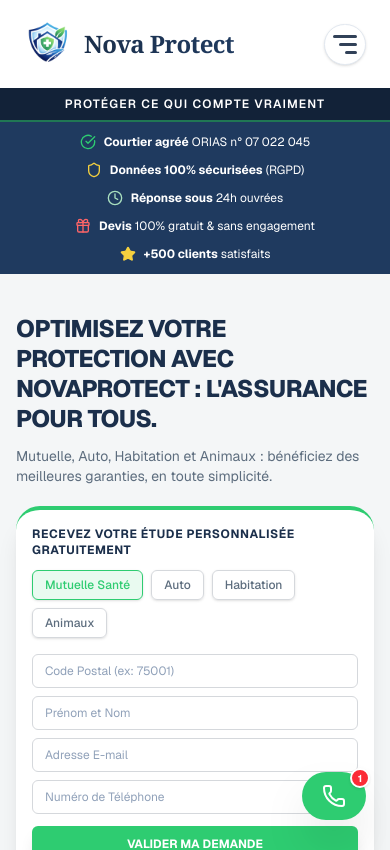
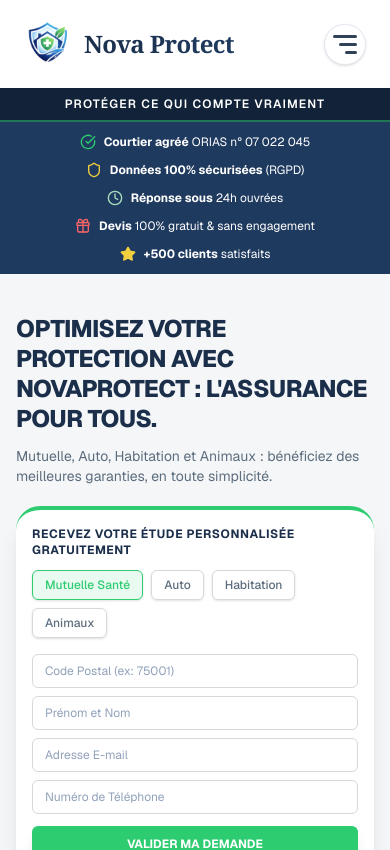
Before and after one commit to cherguirafik-sys/nova-protect, a Next.js app: page / in a window 390 px wide. Shown: the top 850 px of the page. Built offline with nearby package versions, Linux system fonts and the light colour scheme.

Commit message:
Fix merge conflicts and remove floating action button

```diff
--- a/components/Footer.tsx
+++ b/components/Footer.tsx
@@ -49,15 +49,15 @@
           </div>
         </div>
 
-        <nav aria-label="Liens légaux" className="w-full max-w-4xl mx-auto flex justify-between gap-4 text-sm text-brand-text-medium border-t border-white/10 pt-8 flex-wrap">
+        <nav aria-label="Liens légaux" className="w-full max-w-2xl mx-auto flex justify-between gap-4 text-sm text-brand-text-medium border-t border-white/10 pt-8 flex-wrap">
           <Link href="/mentions-legales" className="hover:text-white transition-colors">Mentions Légales</Link>
           <Link href="/politique-de-confidentialite" className="hover:text-white transition-colors">Politique de Confidentialité</Link>
           <Link href="/a-propos" className="hover:text-white transition-colors">À Propos</Link>
           <Link href="/blog" className="hover:text-white transition-colors">Blog</Link>
           <a href="mailto:contact@novaprotect.site" className="hover:text-white transition-colors">contact@novaprotect.site</a>
         </nav>
-        <p className="text-sm text-brand-text-medium mt-8">© 2026 Nova Protect (NovaProtect). Tous droits réservés.</p>
-      </div>
-    </footer>
+    <p className="text-sm text-brand-text-medium mt-8">© 2026 Nova Protect (NovaProtect). Tous droits réservés.</p>
+  </div>
+    </footer >
   );
 }
--- a/components/HomeClient.tsx
+++ b/components/HomeClient.tsx
@@ -266,7 +266,7 @@
       {/* FAQ SECTION */}
       <FAQ />
 
-        {/* CONTACT SECTION */}
+      {/* CONTACT SECTION */}
       <Contact />
 
       {/* FOOTER */}
@@ -314,36 +314,17 @@
             </div>
           </div>
 
-          <div className="w-full max-w-4xl mx-auto flex justify-between gap-4 text-sm text-brand-text-medium border-t border-white/10 pt-8 flex-wrap">
+          <div className="w-full flex justify-center gap-6 text-xs text-brand-text-medium border-t border-white/10 pt-8 flex-wrap">
             <Link href="/mentions-legales" className="hover:text-white transition-colors">Mentions Légales</Link>
             <Link href="/politique-de-confidentialite" className="hover:text-white transition-colors">Politique de Confidentialité</Link>
-            <Link href="/a-propos" className="hover:text-white transition-colors">À Propos</Link>
-            <Link href="/blog" className="hover:text-white transition-colors">Blog</Link>
             <a href="mailto:contact@novaprotect.site" className="hover:text-white transition-colors">contact@novaprotect.site</a>
           </div>
-          <p className="text-xs text-brand-text-medium mt-4">© 2026 Nova Protect (NovaProtect). Tous droits réservés.</p>
-        </motion.div>
-      </footer>
+    <p className="text-xs text-brand-text-medium mt-4">© 2026 Nova Protect (NovaProtect). Tous droits réservés.</p>
+  </motion.div>
+      </footer >
 
-      {/* Floating Action Button (WhatsApp Style from screenshot) */}
-      <motion.div
-        initial={{ opacity: 0, scale: 0 }}
-        animate={{ opacity: 1, scale: 1 }}
-        transition={{ delay: 1, type: "spring", stiffness: 200, damping: 20 }}
-        className="fixed bottom-6 right-6 z-50"
-      >
-        <a href="https://wa.me/33780180414" target="_blank" rel="noopener noreferrer">
-        <button className="bg-brand-green cursor-pointer hover:bg-brand-green-hover text-white rounded-full py-3 px-5 shadow-2xl flex items-center gap-3 transition-transform hover:scale-105 active:scale-95">
-          <Phone className="h-6 w-6" />
-          <div className="text-left hidden sm:block">
-            <p className="font-bold leading-tight">Devis gratuit</p>
-            <p className="text-[10px] opacity-90">Réponse en quelques minutes</p>
-          </div>
-          <span className="absolute -top-1 -right-1 bg-red-500 text-white text-[10px] w-5 h-5 flex items-center justify-center rounded-full font-bold border-2 border-white shadow-sm">1</span>
-        </button>
-        </a>
-      </motion.div>
 
-    </div>
+
+    </div >
   );
 }
```
